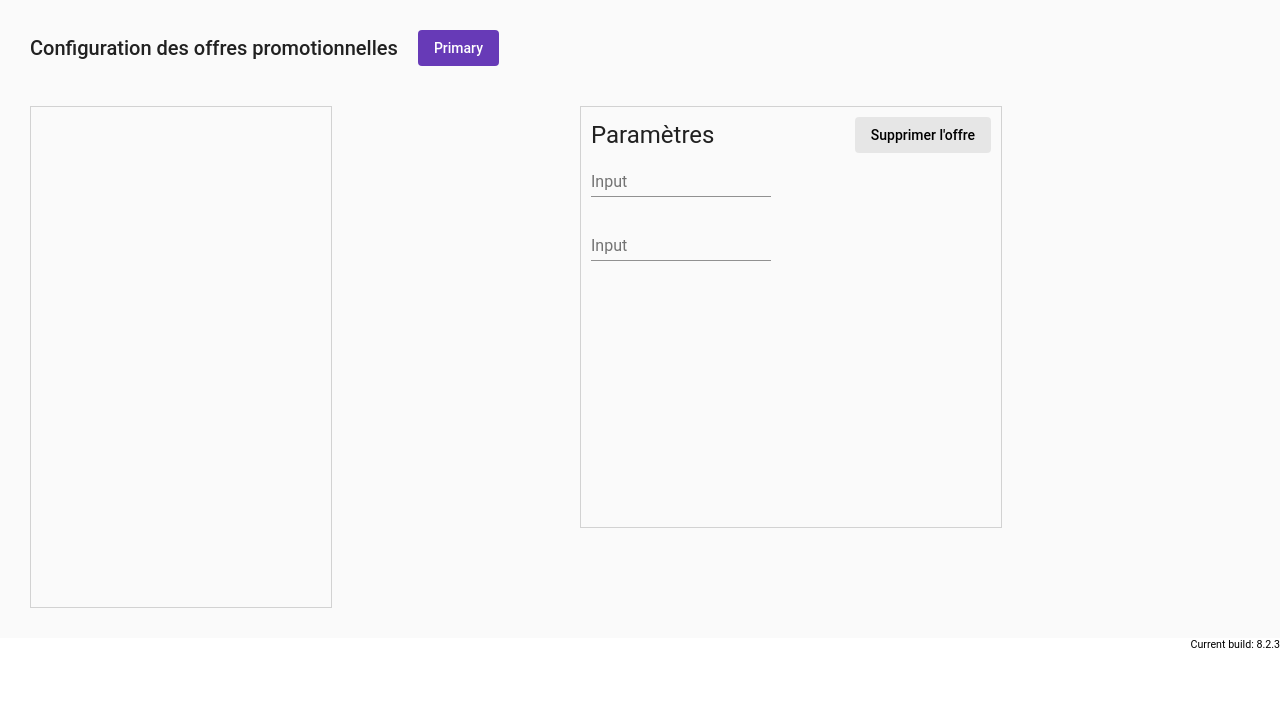
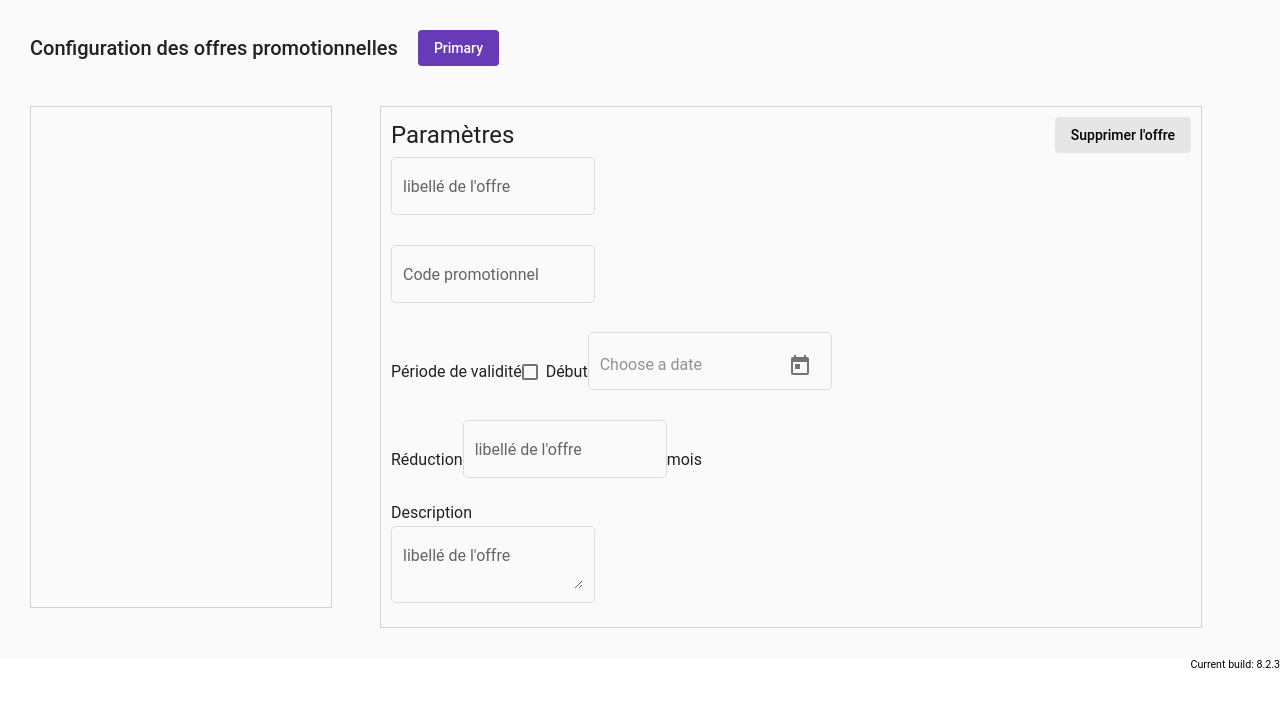
Before and after one commit to emilletpharma/Coupon, an Angular app: page / in a window 1280 px wide. Shown: the top 706 px of the page. Built offline with nearby package versions, Linux system fonts and the light colour scheme.

Commit message:
2 files modified

```diff
--- a/src/app/form-field-overview-example.html
+++ b/src/app/form-field-overview-example.html
@@ -2,7 +2,6 @@
 	<div class="header">
 		<div class="title">Configuration des offres promotionnelles</div>
 		<button mat-flat-button color="primary">Primary</button>
-
 	</div>
 	<div class="content">
 		<div class="left">
@@ -13,42 +12,37 @@
 				<div class="title">Paramètres</div>
 				<button mat-flat-button color="primary">Supprimer l'offre</button>
 			</div>
-			<mat-form-field>
-				<input matInput placeholder="Input">
-  </mat-form-field>
-				<mat-form-field>
-					<input matInput placeholder="Input">
-  </mat-form-field>
+			<mat-form-field appearance="outline">
+				<mat-label>libellé de l'offre</mat-label>
+				<input matInput placeholder="libellé de l'offre">
+      </mat-form-field>
+				<mat-form-field appearance="outline">
+					<mat-label>Code promotionnel</mat-label>
+					<input matInput placeholder="Code promotionnel">
+          </mat-form-field>
+					<div class="raw">
+						<div>Période de validité</div>
+						<mat-checkbox class="example-margin">Début</mat-checkbox>
+						<mat-form-field appearance="outline">
+							<input matInput [matDatepicker]="picker" placeholder="Choose a date">
+							<mat-datepicker-toggle matSuffix [for]="picker"></mat-datepicker-toggle>
+							<mat-datepicker #picker></mat-datepicker>
+						</mat-form-field>
+					</div>
+					<div class="raw">
+						<div>Réduction</div>
+						<mat-form-field appearance="outline">
+							<mat-label>libellé de l'offre</mat-label>
+							<input matInput placeholder="libellé de l'offre">
+              </mat-form-field>
+							<div>mois</div>
+					</div>
+					<div>Description</div>
+					<mat-form-field appearance="outline">
+						<mat-label>libellé de l'offre</mat-label>
+						<textarea matInput placeholder="libellé de l'offre"></textarea>
+					</mat-form-field>
 		</div>
-		<div></div>
 		<div class="space"></div>
 	</div>
 </div>
-
-
-
-<!--
-
-<div class="example-container">
-  <mat-form-field>
-    <input matInput placeholder="Input">
-  </mat-form-field>
-
-  <mat-form-field>
-    <textarea matInput placeholder="Textarea"></textarea>
-  </mat-form-field>
-
-  <mat-form-field>
-    <mat-select placeholder="Select">
-      <mat-option value="option">Option</mat-option>
-    </mat-select>
-  </mat-form-field>
-</div>
- -->
-
-
-
-
-<!-- Copyright 2019 Google LLC. All Rights Reserved.
-    Use of this source code is governed by an MIT-style license that
-    can be found in the LICENSE file at http://angular.io/license -->
--- a/src/app/form-field-overview-example.scss
+++ b/src/app/form-field-overview-example.scss
@@ -31,8 +31,8 @@
         flex-direction: column;
         align-items: flex-start;
         align-content: space-between;
-        width: 400px;
-        height: 400px;
+        width: 800px;
+        height: 500px;
         border: solid 1px rgba(0, 0, 0, 0.16);
 
         .top {
@@ -52,6 +52,12 @@
           }
         }
 
+        .raw {
+          width: 100%;
+          display: flex;
+          flex-direction: row;
+          align-items: center;
+        }
       }
 
       .space {
```
